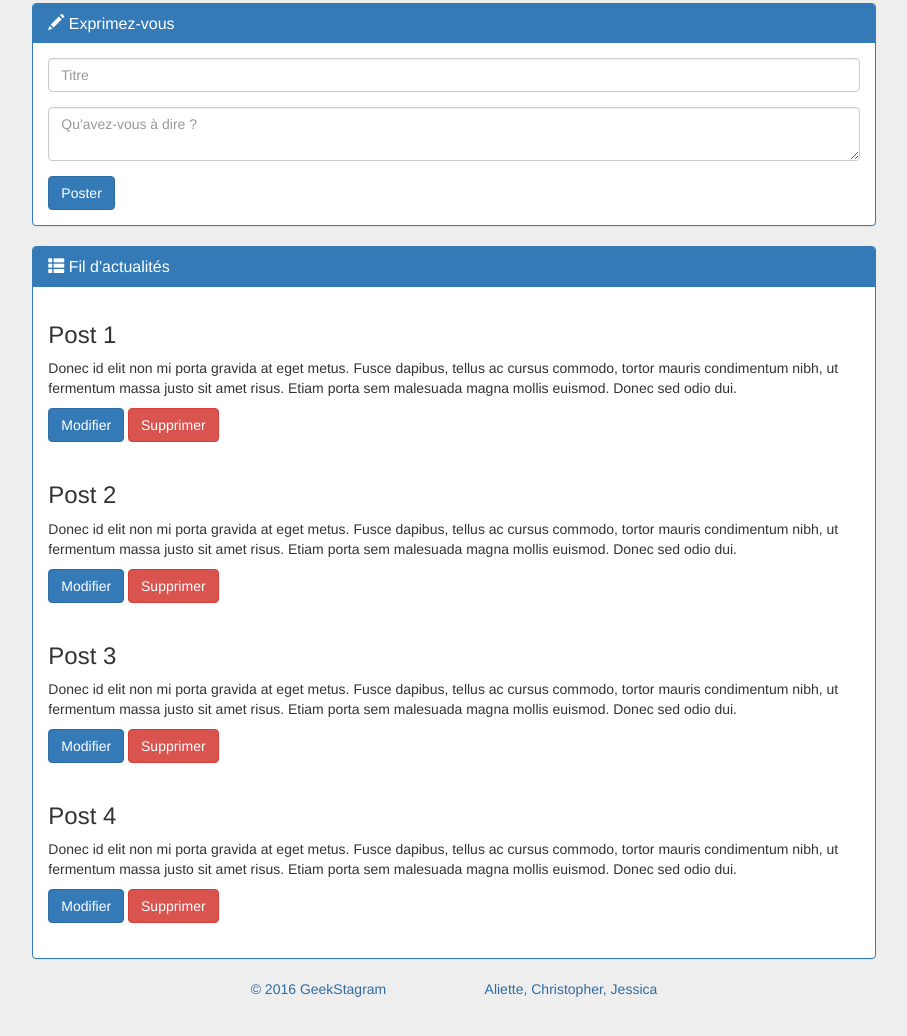
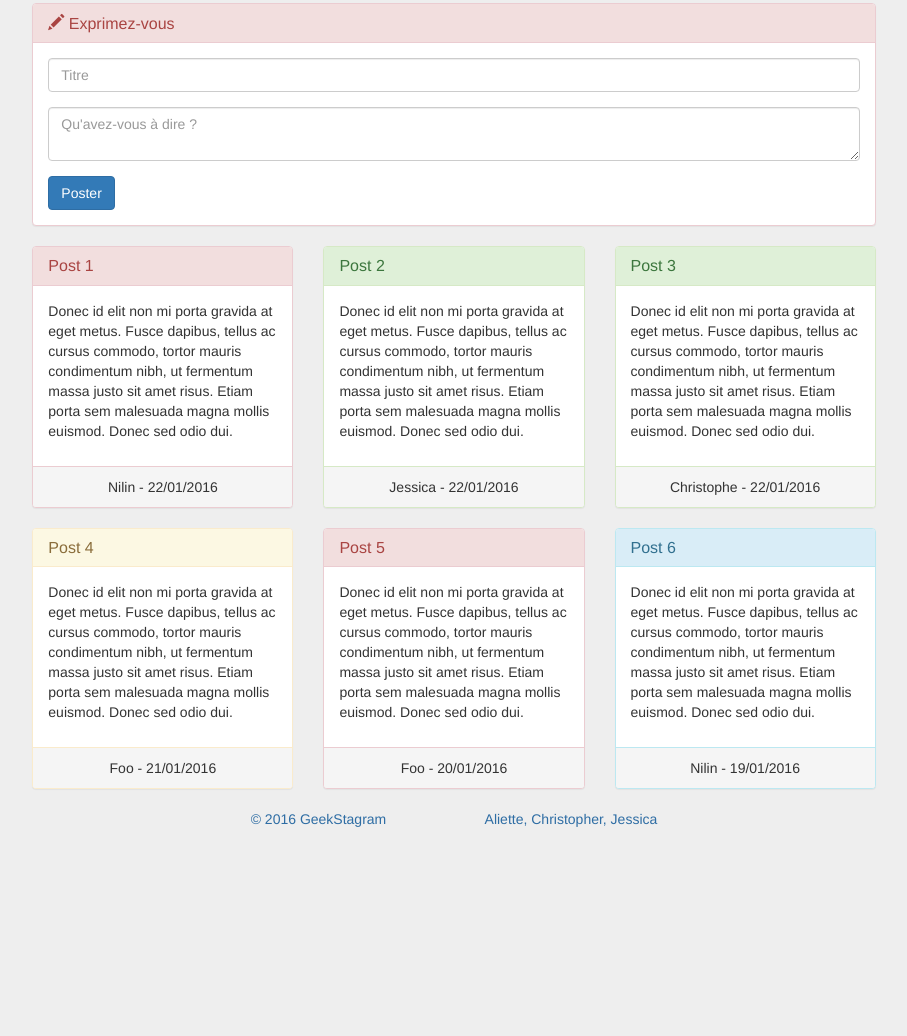
Before and after one commit to NilinC/Geekstagram-ORT, a plain HTML site: page frontend/src/index.html in a window 1280 px wide. Shown: the part 468-1504 px from the top of the page, without its empty margins (186-1093 px from the left). After the commit the page ends 1367 px from the top, so only its background shows below. Drawn offline with nearby package versions, Linux system fonts and the light colour scheme.

Commit message:
updating design

```diff
--- a/frontend/src/css/basic.css
+++ b/frontend/src/css/basic.css
@@ -9,6 +9,9 @@ body {
 	color: #ffffff !important;
 }
 
+.panel-footer {
+	text-align: center;
+}
 
 .footer-geek{
     color: #2e6da4;
--- a/frontend/src/index.html
+++ b/frontend/src/index.html
@@ -55,7 +55,7 @@
                             <div class="jumbotron">
                                 <h1>Bienvenue sur Geekstagram</h1>
                                 <p>
-                                    Geekstagram est une application web destinée aux geeks.
+                                    Geekstagram est un réseau social destiné aux geeks.
                                 </p>
                                 <p><a class="btn btn-primary btn-lg" href="https://github.com/NilinC/Geekstagram-ORT" target="_blank" role="button">En savoir plus</a></p>
                             </div>
@@ -84,65 +84,100 @@
                                 </div>
                             </div>
 
+                            <div class="row">
+                                <div class="col-lg-4 col-md-4 col-sm-6 col-xs-12">
                                     <div class="panel panel-primary">
                                         <div class="panel-heading">
-                                    <h3 class="panel-title">
-                                        <span class="glyphicon glyphicon-th-list" aria-hidden="true"></span>
-                                        Fil d'actualités
-                                    </h3>
+                                            <h3 class="panel-title">Post 1</h3>
                                         </div>
-
                                         <div class="panel-body">
-                                    <div class="div-post">
-                                        <h3>Post 1</h3>
                                             <p>
                                                 Donec id elit non mi porta gravida at eget metus. Fusce dapibus, tellus ac cursus
                                                 commodo, tortor mauris condimentum nibh, ut fermentum massa justo sit amet risus. Etiam
                                                 porta sem malesuada magna mollis euismod. Donec sed odio dui.
                                             </p>
-                                        <p>
-                                            <a class="btn btn-primary" href="#" role="button">Modifier</a>
-                                            <a class="btn btn-danger" href="#" role="button">Supprimer</a>
-                                        </p>
+                                        </div>
+                                        <div class="panel-footer">Nilin - 22/01/2016</div>
+                                    </div>
                                 </div>
 
-                                    <div class="div-post">
-                                        <h3>Post 2</h3>
+                                <div class="col-lg-4 col-md-4 col-sm-6 col-xs-12">
+                                    <div class="panel">
+                                        <div class="panel-heading">
+                                            <h3 class="panel-title">Post 2</h3>
+                                        </div>
+                                        <div class="panel-body">
                                             <p>
                                                 Donec id elit non mi porta gravida at eget metus. Fusce dapibus, tellus ac cursus
                                                 commodo, tortor mauris condimentum nibh, ut fermentum massa justo sit amet risus. Etiam
                                                 porta sem malesuada magna mollis euismod. Donec sed odio dui.
                                             </p>
-                                        <p>
-                                            <a class="btn btn-primary" href="#" role="button">Modifier</a>
-                                            <a class="btn btn-danger" href="#" role="button">Supprimer</a>
-                                        </p>
+                                        </div>
+                                        <div class="panel-footer">Jessica - 22/01/2016</div>
+                                    </div>
                                 </div>
 
-                                    <div class="div-post">
-                                        <h3>Post 3</h3>
+                                <div class="col-lg-4 col-md-4 col-sm-6 col-xs-12">
+                                    <div class="panel">
+                                        <div class="panel-heading">
+                                            <h3 class="panel-title">Post 3</h3>
+                                        </div>
+                                        <div class="panel-body">
                                             <p>
                                                 Donec id elit non mi porta gravida at eget metus. Fusce dapibus, tellus ac cursus
                                                 commodo, tortor mauris condimentum nibh, ut fermentum massa justo sit amet risus. Etiam
                                                 porta sem malesuada magna mollis euismod. Donec sed odio dui.
                                             </p>
-                                        <p>
-                                            <a class="btn btn-primary" href="#" role="button">Modifier</a>
-                                            <a class="btn btn-danger" href="#" role="button">Supprimer</a>
-                                        </p>
+                                        </div>
+                                        <div class="panel-footer">Christophe - 22/01/2016</div>
+                                    </div>
                                 </div>
 
-                                    <div class="div-post">
-                                        <h3>Post 4</h3>
+                                <div class="col-lg-4 col-md-4 col-sm-6 col-xs-12">
+                                    <div class="panel">
+                                        <div class="panel-heading">
+                                            <h3 class="panel-title">Post 4</h3>
+                                        </div>
+                                        <div class="panel-body">
                                             <p>
                                                 Donec id elit non mi porta gravida at eget metus. Fusce dapibus, tellus ac cursus
                                                 commodo, tortor mauris condimentum nibh, ut fermentum massa justo sit amet risus. Etiam
                                                 porta sem malesuada magna mollis euismod. Donec sed odio dui.
                                             </p>
+                                        </div>
+                                        <div class="panel-footer">Foo - 21/01/2016</div>
+                                    </div>
+                                </div>
+
+                                <div class="col-lg-4 col-md-4 col-sm-6 col-xs-12">
+                                    <div class="panel">
+                                        <div class="panel-heading">
+                                            <h3 class="panel-title">Post 5</h3>
+                                        </div>
+                                        <div class="panel-body">
                                             <p>
-                                            <a class="btn btn-primary" href="#" role="button">Modifier</a>
-                                            <a class="btn btn-danger" href="#" role="button">Supprimer</a>
+                                                Donec id elit non mi porta gravida at eget metus. Fusce dapibus, tellus ac cursus
+                                                commodo, tortor mauris condimentum nibh, ut fermentum massa justo sit amet risus. Etiam
+                                                porta sem malesuada magna mollis euismod. Donec sed odio dui.
                                             </p>
+                                        </div>
+                                        <div class="panel-footer">Foo - 20/01/2016</div>
+                                    </div>
+                                </div>
+
+                                <div class="col-lg-4 col-md-4 col-sm-6 col-xs-12">
+                                    <div class="panel">
+                                        <div class="panel-heading">
+                                            <h3 class="panel-title">Post 6</h3>
+                                        </div>
+                                        <div class="panel-body">
+                                            <p>
+                                                Donec id elit non mi porta gravida at eget metus. Fusce dapibus, tellus ac cursus
+                                                commodo, tortor mauris condimentum nibh, ut fermentum massa justo sit amet risus. Etiam
+                                                porta sem malesuada magna mollis euismod. Donec sed odio dui.
+                                            </p>
+                                        </div>
+                                        <div class="panel-footer">Nilin - 19/01/2016</div>
                                     </div>
                                 </div>
                             </div>
@@ -168,5 +203,6 @@
         <script src="https://maxcdn.bootstrapcdn.com/bootstrap/3.3.6/js/bootstrap.min.js"
                 integrity="sha384-0mSbJDEHialfmuBBQP6A4Qrprq5OVfW37PRR3j5ELqxss1yVqOtnepnHVP9aJ7xS"
             crossorigin="anonymous"></script>
+        <script type="text/javascript" src="js/panelColor.js"></script>
     </body>
 </html>
--- /dev/null
+++ b/frontend/src/js/panelColor.js
@@ -0,0 +1,21 @@
+var panels = document.querySelectorAll('.panel');
+[].slice.call(panels).forEach(function(panel) {
+    var randomNumber = Math.floor((Math.random() * 4) + 1);
+    var panelFooter = panel.querySelector('.panel-footer');
+    var className = 'test';
+    switch(randomNumber) {
+        case 1: className = 'panel-danger';
+            break;
+        case 2: className = 'panel-success';
+            break;
+        case 3: className = 'panel-info';
+            break;
+        case 4: className = 'panel-warning';
+            break;
+    }
+
+    panel.classList.add(className);
+    if (panelFooter !== null) {
+        panelFooter.classList.add(className);
+    }
+});
```
Also changed, not shown: frontend/src/views/create_user.html (+4 -0 lines), frontend/src/views/edit_post.html (+4 -0 lines), frontend/src/views/signin.html (+0 -9 lines), frontend/src/views/user_profile.html (+4 -0 lines). Lines whose indentation alone changed are shown as unchanged.
